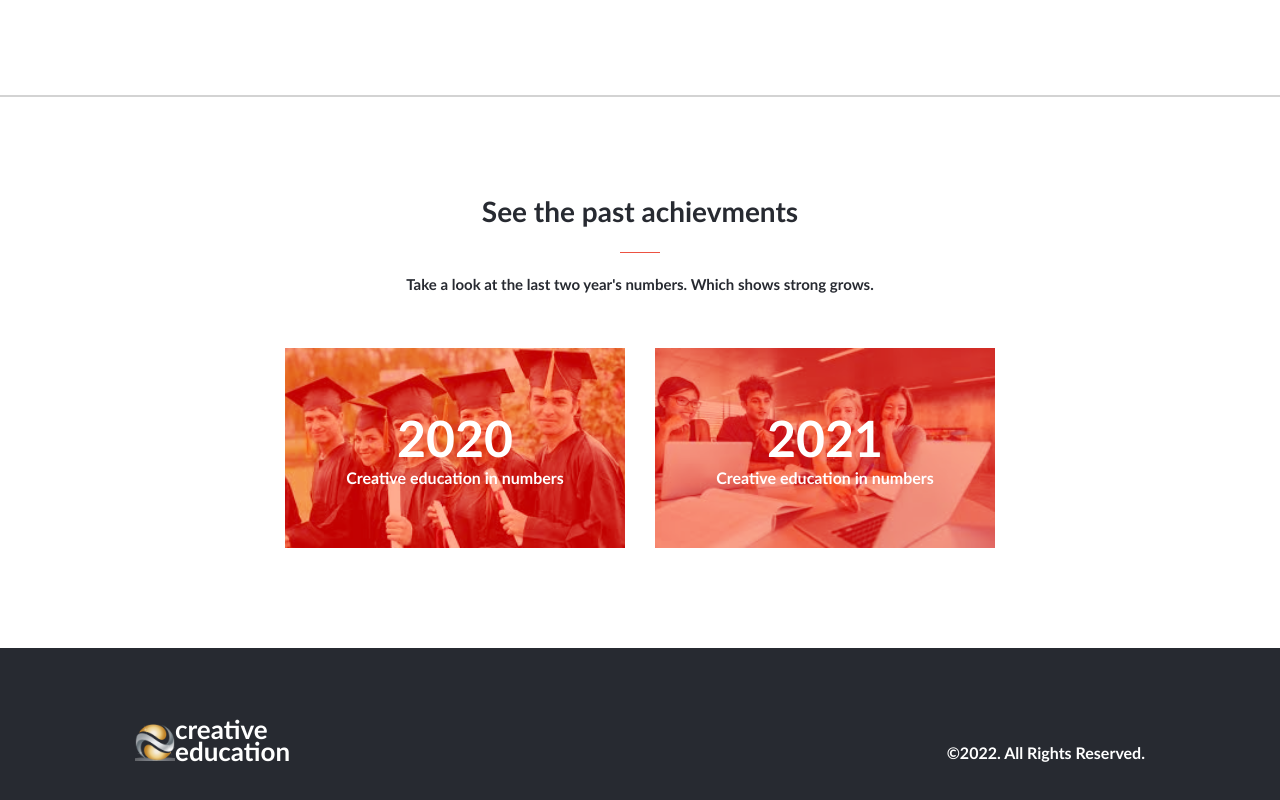
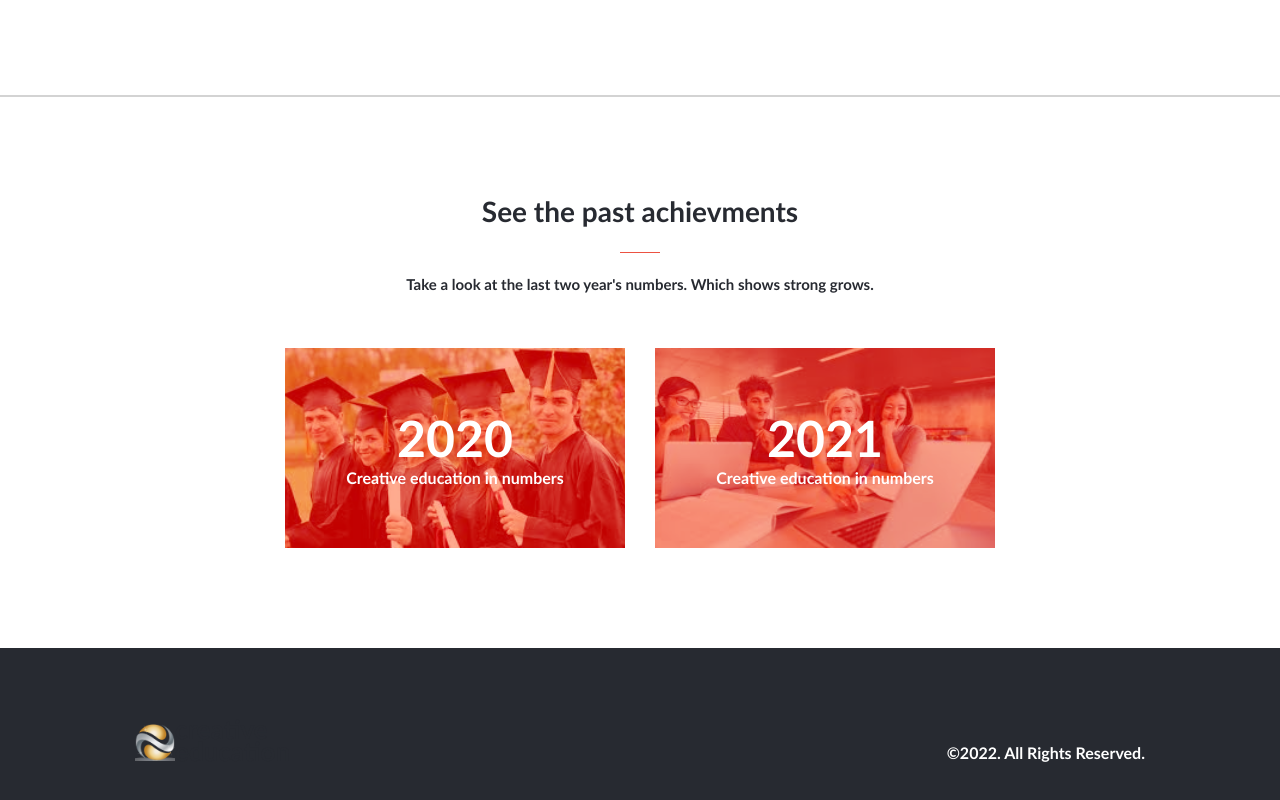
Before and after one commit to username-forGithub/online_courses, a website: page about.html in a window 1280 px wide. Shown: the part 1118-1918 px from the top of the page. Drawn offline with Linux system fonts and the light colour scheme; files whose address does not match are found by name; a web font is replaced by a local one.

Commit message:
Update main.css

```diff
--- a/css/main.css
+++ b/css/main.css
@@ -541,6 +541,7 @@ footer .left {
   -ms-flex-align: center;
   align-items: center;
   margin-right: 50px;
+  color: #272a31;
 }
 
 footer .right {
```
